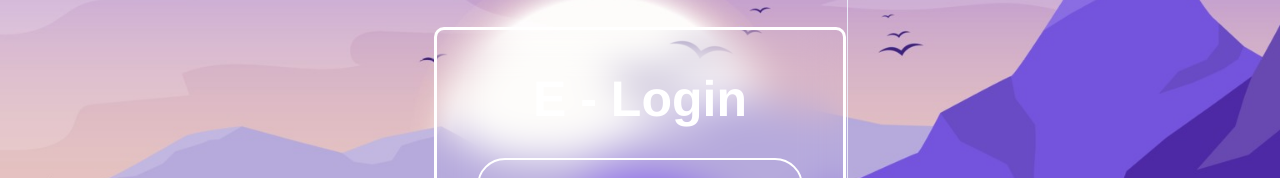
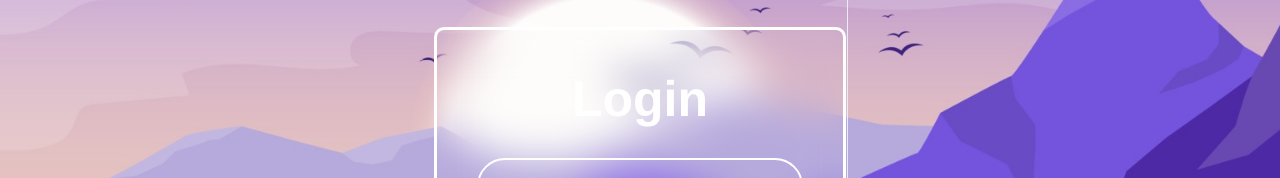
Before and after one commit to SimoneMichelon/Money-Manage-Web-App, an Angular app: page / in a window 1280 px wide. Shown: the part 153-331 px from the top of the page. Built offline with nearby package versions, Linux system fonts and the light colour scheme.

Commit message:
login title

```diff
--- a/src/app/routes/auth/auth.component.html
+++ b/src/app/routes/auth/auth.component.html
@@ -1,7 +1,7 @@
  <div class="main-container">
     <div class="form-container">
         <div class="title">
-            <h1>E - Login</h1>
+            <h1>Login</h1>
         </div>
         <form
             [formGroup]="loginForm"
```
